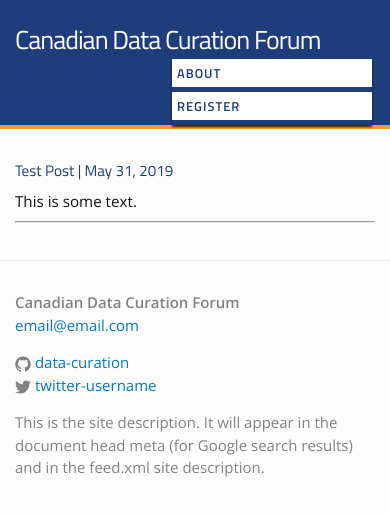
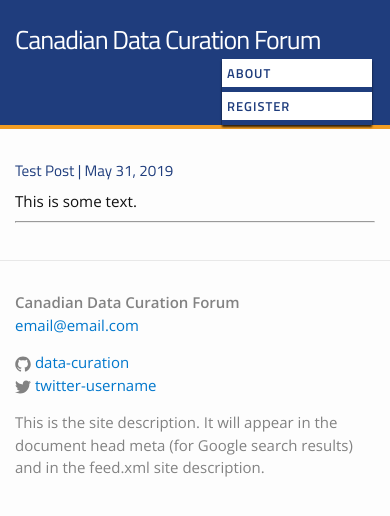
Before and after one commit to data-curation/data-curation.github.io, a Jekyll site: the page built from index.md, in a window 390 px wide. Shown: the top 516 px of the page. Built offline with Jekyll 4.4.1, drawn with Linux system fonts in a browser that asks for light colours.

Commit message:
Update _mobile-header.scss

```diff
--- a/_sass/_mobile-header.scss
+++ b/_sass/_mobile-header.scss
@@ -21,7 +21,7 @@
 		/* Hide until activated */
 		display: block;
 		left: -3px;
-		min-width: 200px;
+		min-width: 150px;
 /*		margin-top: 36px; */
 		/*padding: 4px 0;   */
 		position: relative;
```
